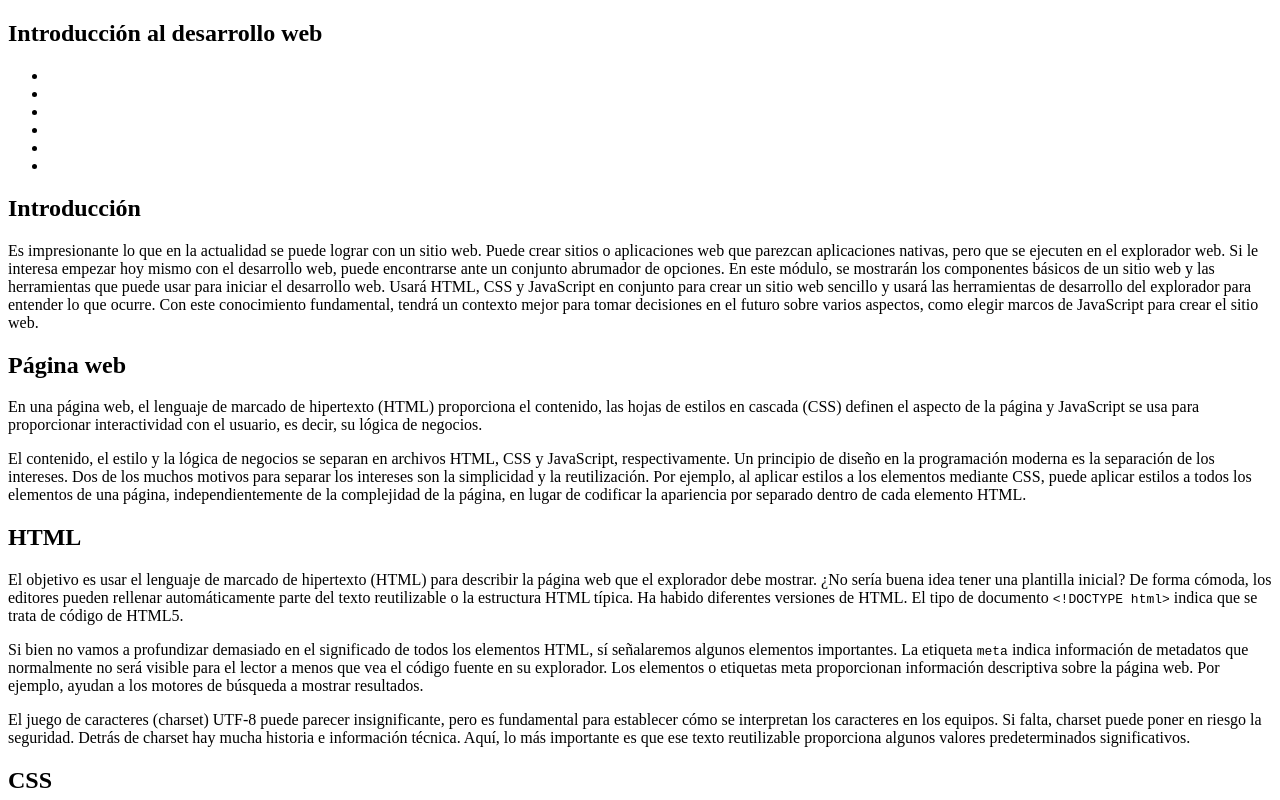
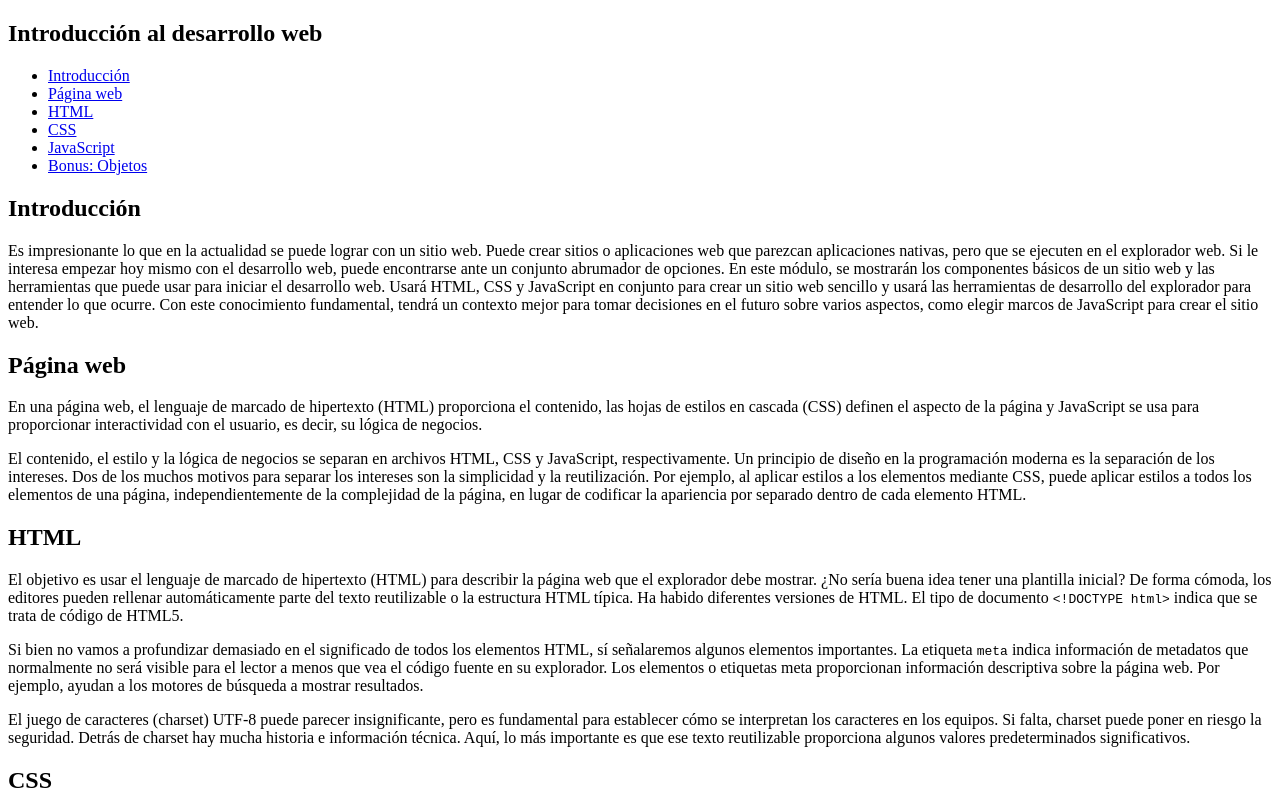
Before and after one commit to Malena-Ramirez/documentacion_tecnica, a plain HTML site: page index.html in a window 1280 px wide. Shown: the top 800 px of the page. Drawn offline with Linux system fonts and the light colour scheme.

Commit message:
Creacion del HTML del navbar

```diff
--- a/index.html
+++ b/index.html
@@ -13,12 +13,12 @@
               <h1>Introducción al desarrollo web</h1>
           </header>
           <ul>
-              <li><a href='' class='nav-link'></a></li>
-              <li><a href='' class='nav-link'></a></li>
-              <li><a href='' class='nav-link'></a></li>
-              <li><a href='' class='nav-link'></a></li>
-              <li><a href='' class='nav-link'></a></li>
-              <li><a href='' class='nav-link'></a></li>
+              <li><a href='#introduction' class='nav-link'>Introducción</a></li>
+              <li><a href='#web_page' class='nav-link'>Página web</a></li>
+              <li><a href='#html' class='nav-link'>HTML</a></li>
+              <li><a href='#css' class='nav-link'>CSS</a></li>
+              <li><a href='#javascript' class='nav-link'>JavaScript</a></li>
+              <li><a href='#bonus_objects' class='nav-link'>Bonus: Objetos</a></li>
           </ul>
       </nav>
     </header>
```
